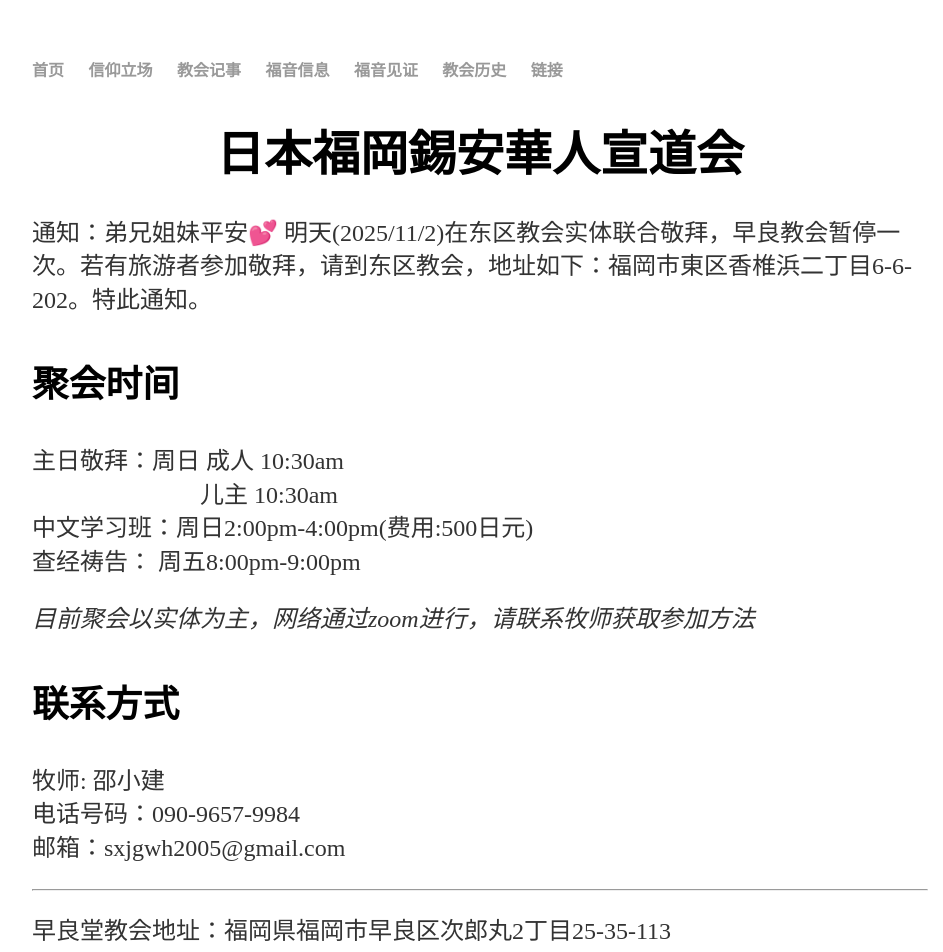
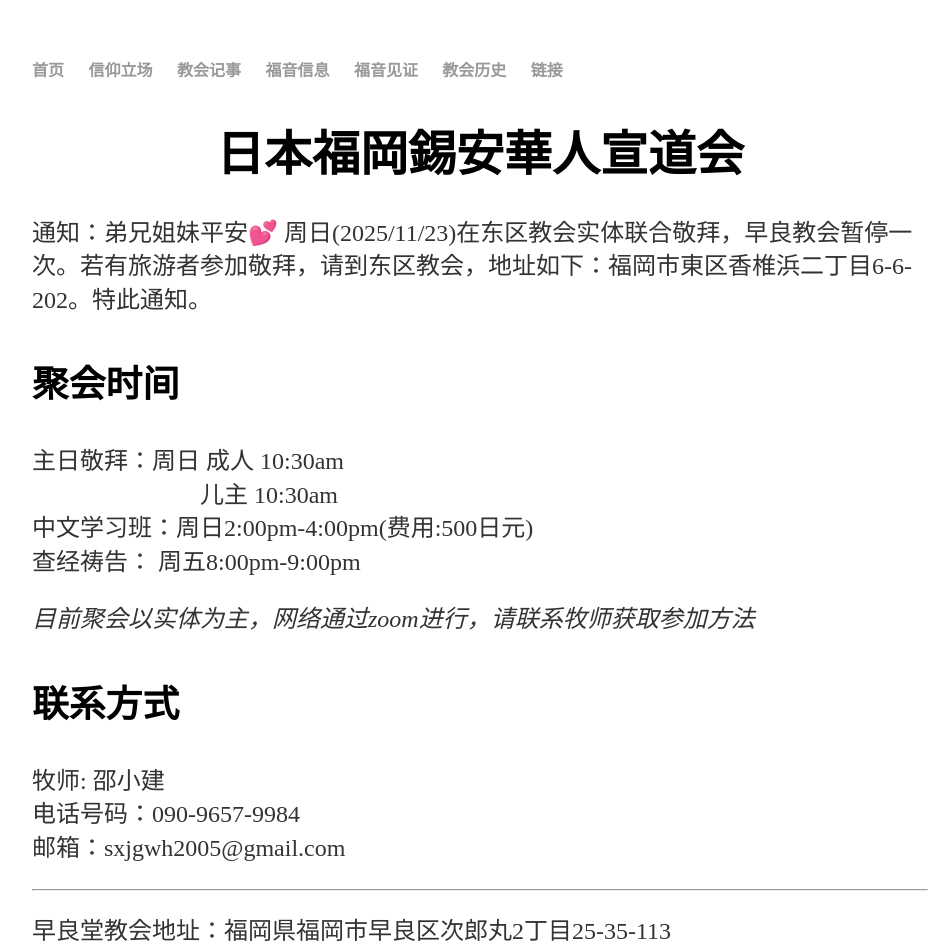
Before and after one commit to fukuokachinesechurch/fukuoka-cmujp-church, a Jekyll site: the page built from index.md, in a window 1280 px wide. Shown: the top 952 px of the page, without its empty margins (160-1103 px from the left). Built offline with Jekyll 4.4.1, drawn with Linux system fonts in a browser that asks for light colours.

Commit message:
Update index.md20251118 (#10)
20251118

```diff
--- a/index.md
+++ b/index.md
@@ -8,7 +8,7 @@ layout: default
 
 
 
-通知：弟兄姐妹平安💕 明天(2025/11/2)在东区教会实体联合敬拜，早良教会暂停一次。若有旅游者参加敬拜，请到东区教会，地址如下：福岡市東区香椎浜二丁目6-6-202。特此通知。
+通知：弟兄姐妹平安💕 周日(2025/11/23)在东区教会实体联合敬拜，早良教会暂停一次。若有旅游者参加敬拜，请到东区教会，地址如下：福岡市東区香椎浜二丁目6-6-202。特此通知。
 
 
 <h3>聚会时间</h3>
```
